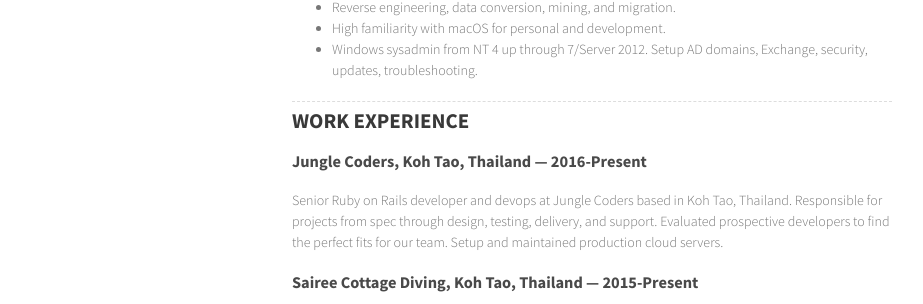
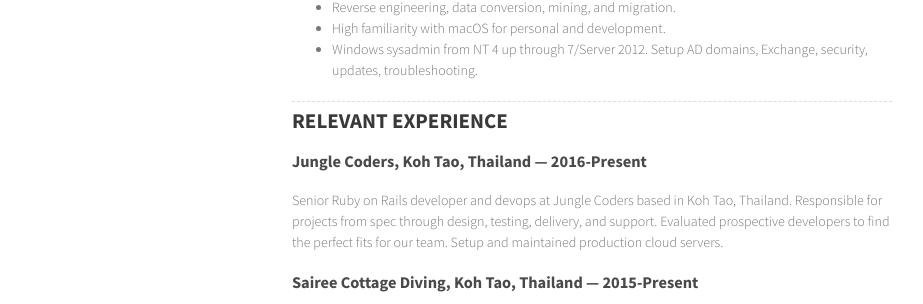
Before and after one commit to mroach/mroach.github.io, a Jekyll site: the page built from cv.html, in a window 1280 px wide. Shown: the part 941-1245 px from the top of the page, without its empty margins (178-1101 px from the left). Built offline with Jekyll 4.4.1, drawn with Linux system fonts in a browser that asks for light colours; nearby versions of some CDN libraries.

Commit message:
cv: heading change

```diff
--- a/cv.html
+++ b/cv.html
@@ -116,7 +116,7 @@
     </div>
   </div>
 
-  <h2>Work Experience</h2>
+  <h2>Relevant Experience</h2>
   <h3>Jungle Coders, Koh Tao, Thailand — 2016-Present</h3>
   <p>
     Senior Ruby on Rails developer and devops at Jungle Coders based in Koh Tao, Thailand.
```
